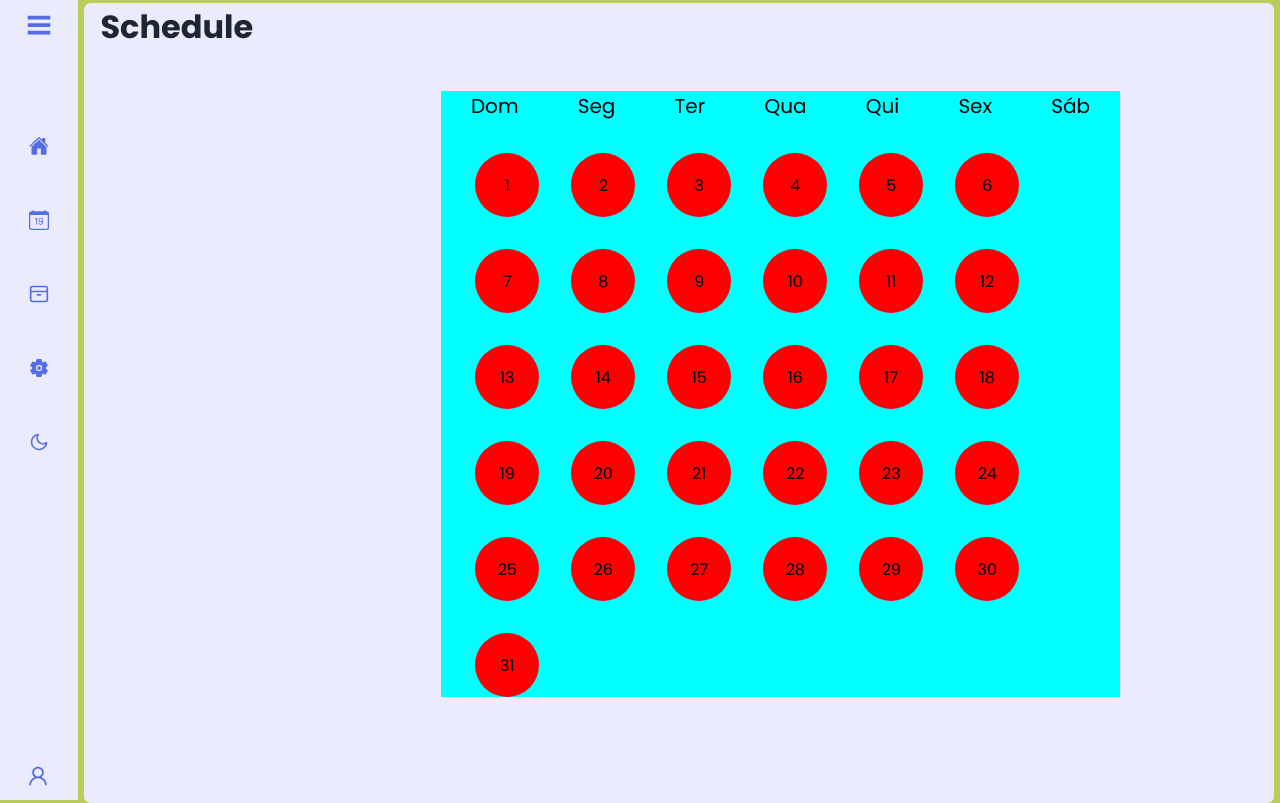
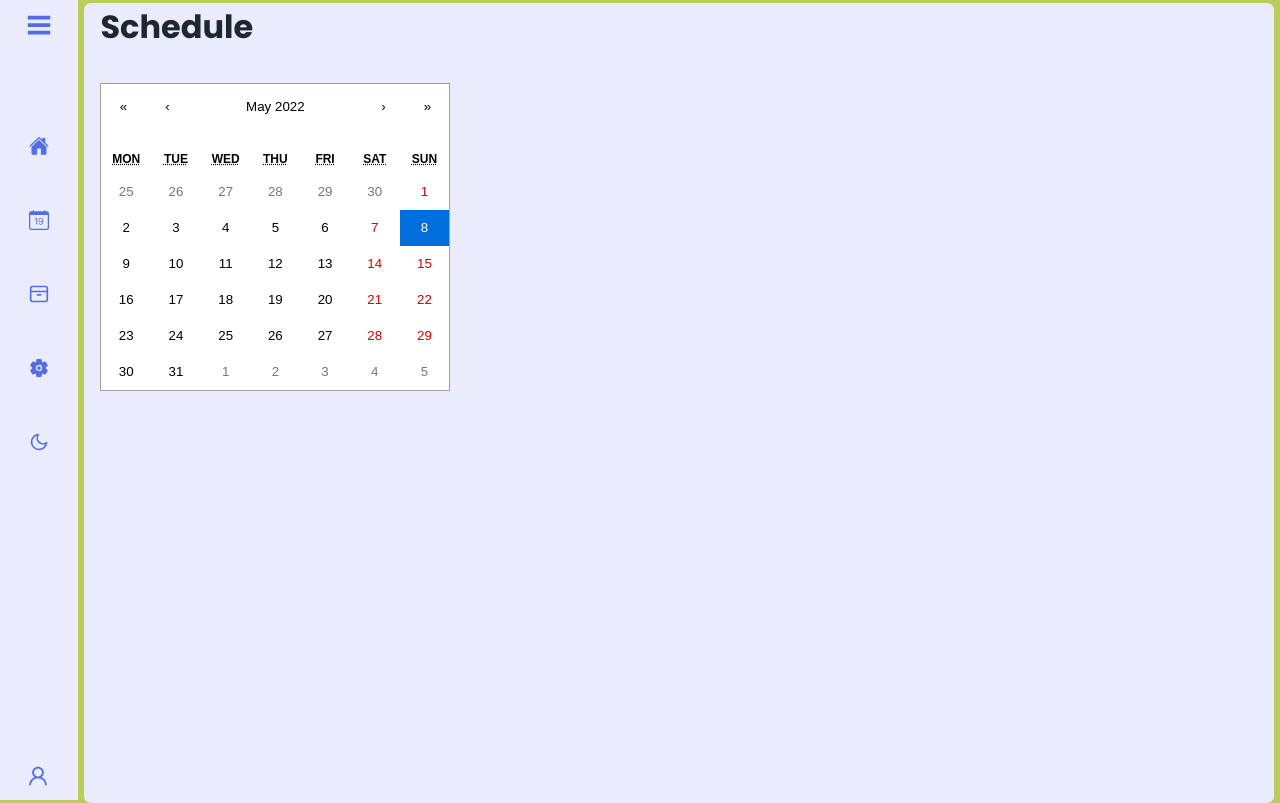
Before and after one commit to BrunoFay/Feelings-Diary, a React (Create React App) app: page /schedule in a window 1280 px wide. Built offline with nearby package versions, Linux system fonts and the light colour scheme.

Commit message:
NEW implement component by a external library and starts modal logic

```diff
--- a/package.json
+++ b/package.json
@@ -7,6 +7,7 @@
     "@testing-library/react": "^12.1.4",
     "@testing-library/user-event": "^13.5.0",
     "react": "^17.0.2",
+    "react-calendar": "^3.7.0",
     "react-circular-progressbar": "^2.0.4",
     "react-dom": "^17.0.2",
     "react-icons": "^4.3.1",
--- a/src/components/schedule/schedule.css
+++ b/src/components/schedule/schedule.css
@@ -10,27 +10,19 @@
   justify-content: center;
 }
 
-.days-container {
-  display: flex;
-  flex-wrap: wrap;
-  gap: 2rem;
-  width: 90%;
+.calendar-container {
+  position: relative;
+  left: 1rem;
+  top: 2rem;
 }
 
-.day-container {
-  display: flex;
-  align-items: center;
-  justify-content: center;
-  width: 4rem;
-  border-radius: 50%;
-  height: 4rem;
-  background-color: red;
+.modal-container {
+  position: relative;
+  bottom: 13.5rem;
+
+  left: 25rem;
+  width: 35rem;
+  height: 15rem;
+  border-radius: 8px;
+  background-color: blueviolet;
 }
-
-.dayName-container {
-  display: flex;
-  gap: 3.7rem;
-  justify-content: center;
-  align-items: center;
-  font-size: 20px;
-}
--- a/src/pages/Schedule.jsx
+++ b/src/pages/Schedule.jsx
@@ -1,31 +1,33 @@
-import React from 'react'
+import React, { useState } from 'react'
+import Calendar from 'react-calendar';
 import Navbar from '../components/navbar/Navbar';
 import PageContainer from '../components/Page-container';
 import '../components/schedule/schedule.css';
-
+import 'react-calendar/dist/Calendar.css';
 export default function Schedule() {
-  function countNumberOFdaysInCurrentMonth(year, month) {
-    return new Date(year, month, 0).getDate();
+  const [value, onChange] = useState(new Date());
+  const [isModalOpen, setIsModalOpen] = useState(false);
+  function openModal() {
+    console.log("open modal");
+    onChange(value);
+    setIsModalOpen(!isModalOpen);
   }
-  const currentMonth = new Date().getMonth();
-  const currentYear = new Date().getFullYear();
-  const daysOfCurrentMounth = countNumberOFdaysInCurrentMonth(currentYear, currentMonth + 1)
-  const daysArray = Array.from({ length: daysOfCurrentMounth }, (v, i) => i)
-  const nameDays = ['Dom', 'Seg', 'Ter', 'Qua', 'Qui', 'Sex', 'Sáb']
+  console.log(value);
   return (
     <>
       <Navbar />
       <main className="main-container">
         <PageContainer>
           <h1>Schedule</h1>
-          <div className="schedule-container">
-            <div className='dayName-container'>
-              {nameDays.map((nameDay, index) => (<span >{nameDay}</span>))}
+          <div className='calendar-container'>
+            <Calendar onChange={openModal} value={value} />
+          </div>
+          {isModalOpen && (
+            <div className='modal-container'>
+            <h1>hello</h1>
             </div>
-            <div className='days-container'>
-            {daysArray.map((day, i) => (<div className='day-container'>{i + 1}</div>))}
-            </div>
-          </div>
+          )}
+
         </PageContainer>
       </main>
     </>
```
Also changed, not shown: 1 other file (tests, documents, lock files or other folders).
